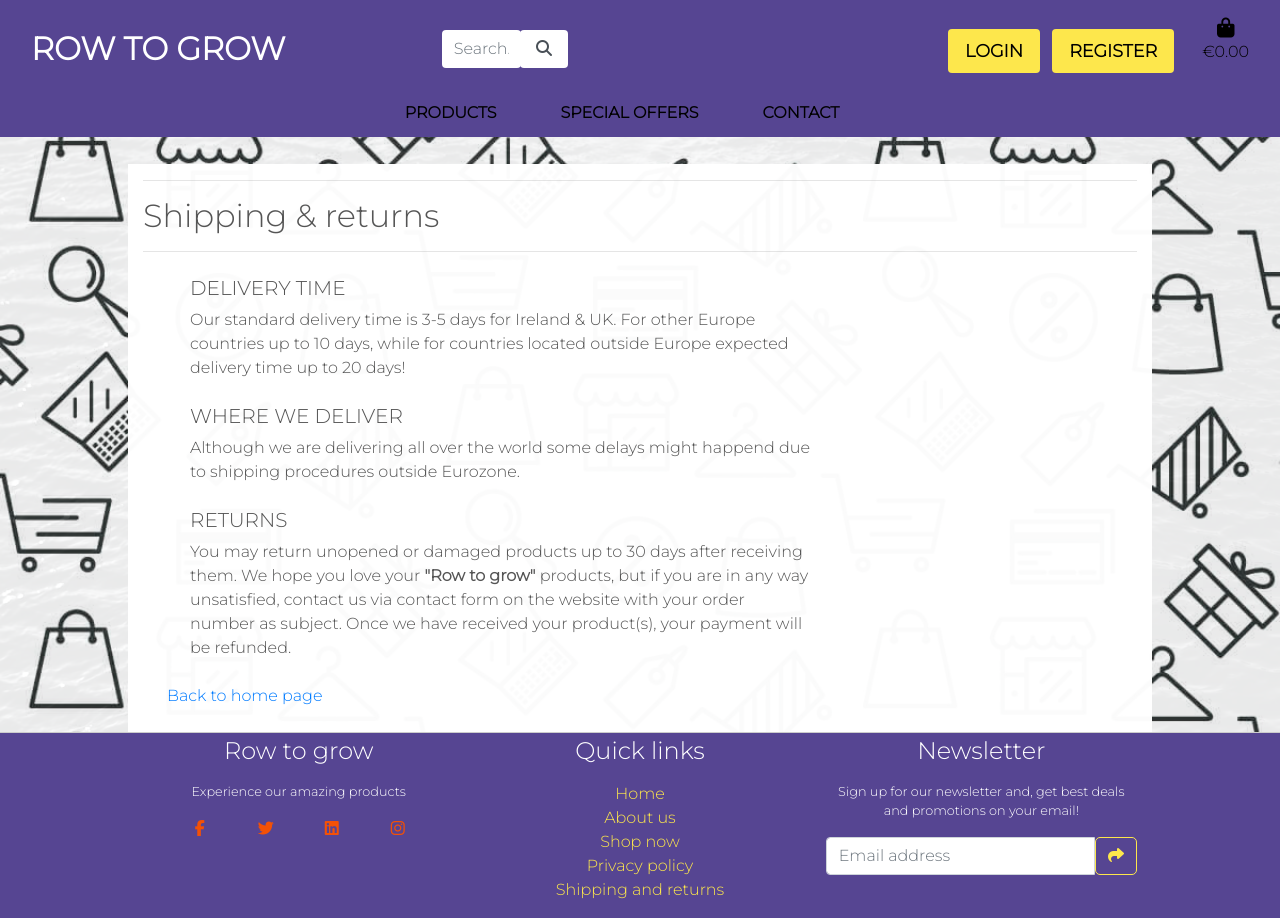
After one commit to tmarkec/row_to_grow, a Django app: page /shipping/ in a window 1280 px wide. The commit adds this page. Run offline with Django 3.2, Linux system fonts and the light colour scheme; some libraries are stand-ins or nearby versions.

Commit message:
add shipping&return view, template, change business email address

```diff
--- a/home/templates/home/about_us.html
+++ b/home/templates/home/about_us.html
@@ -15,9 +15,9 @@
 <div class="overlay"></div>
 <div class="container one">
     <div class="row justify-content-center">
-        <div class="col-10">
+        <div class="col">
             <hr>
-            <h2 class="logo-font">About us</h2>
+            <h2 class="">About us</h2>
             <hr>
             <p>"Row to Grow" began 10 years ago with a simple idea:
                 to provide rowing enthusiasts with the highest-quality
--- /dev/null
+++ b/home/templates/home/shipping_return.html
@@ -0,0 +1,52 @@
+{% extends "base.html" %}
+{% load static %}
+
+{% block page_header %}
+<div class="header-container container">
+    <div class="row">
+        <div class="col">
+
+        </div>
+    </div>
+</div>
+{% endblock %}
+
+{% block content %}
+<div class="overlay"></div>
+<div class="container one">
+    <div class="row justify-content-center">
+        <div class="col">
+            <hr>
+            <h2 class="">Shipping & returns</h2>
+            <hr>
+        </div>
+    </div>
+    <div class="row m-2">
+        <div class="col-sm-12 col-md-8 mx-4">
+            <h5 class="text-uppercase">Delivery time</h5>
+            <p>Our standard delivery time is 3-5 days for Ireland & UK. For other Europe countries up to 10 days, while for countries located
+                outside Europe expected delivery time up to 20 days!
+            </p>
+        </div>
+    </div>
+    <div class="row m-2">
+        <div class="col-sm-12 col-md-8 mx-4">
+            <h5 class="text-uppercase">Where we deliver</h5>
+            <p>Although we are delivering all over the world some delays might happend due to shipping procedures outside Eurozone.</p>
+        </div>
+    </div>
+    <div class="row m-2">
+        <div class="col-sm-12 col-md-8 mx-4">
+            <h5 class="text-uppercase">Returns</h5>
+            <p>You may return unopened or damaged products up to 30 days after receiving them. We hope you love your <span><strong>
+                "Row to grow"</strong></span> products, but if you are in any way unsatisfied, contact us via contact form on the
+                website with your order number as subject. Once we have received your product(s), your payment will be refunded.</p>
+        </div>
+    </div>
+    <div class="row mt-2 pb-4">
+        <div class="col col-sm-12 col-md-8 mx-4">
+            <a href="{% url 'home' %}">Back to home page</a>
+        </div>
+    </div>
+</div>
+{% endblock %}
--- a/home/urls.py
+++ b/home/urls.py
@@ -5,4 +5,5 @@ from . import views
 urlpatterns = [
     path('', views.index, name='home'),
     path('about/', views.about, name='about'),
+    path('shipping/', views.shipping, name='shipping'),
 ]
--- a/home/views.py
+++ b/home/views.py
@@ -1,6 +1,4 @@
 from django.shortcuts import render
-
-# Create your views here.
 
 
 def index(request):
@@ -12,3 +10,8 @@ def index(request):
 def about(request):
     """ A view to return the about us page """
     return render(request, 'home/about_us.html')
+
+
+def shipping(request):
+    """ A view to display the shipping page """
+    return render(request, 'home/shipping_return.html')
--- a/subscription/views.py
+++ b/subscription/views.py
@@ -22,7 +22,7 @@ def subscribe(request):
                 + " you will get latest updates on our new products and deals!"
                 + "Go back to ...."
             )
-            from_email = "tmarkec@gmail.com"
+            from_email = "rowtogrow1@gmail.com"
             recipient_list = [email]
             send_mail(subject,
                       message, from_email, recipient_list, fail_silently=False)
--- a/templates/base.html
+++ b/templates/base.html
@@ -184,7 +184,7 @@
                         <li><a href="{% url 'about' %}">About us</a></li>
                         <li><a href="{% url 'products' %}">Shop now</a></li>
                         <li><a href="#">Privacy policy</a></li>
-                        <li><a href="#">Shipping and returns</a></li>
+                        <li><a href="{% url 'shipping' %}">Shipping and returns</a></li>
                     </ul>
                 </div>
                 <hr class=".d-none .d-sm-block .d-md-none">
```
